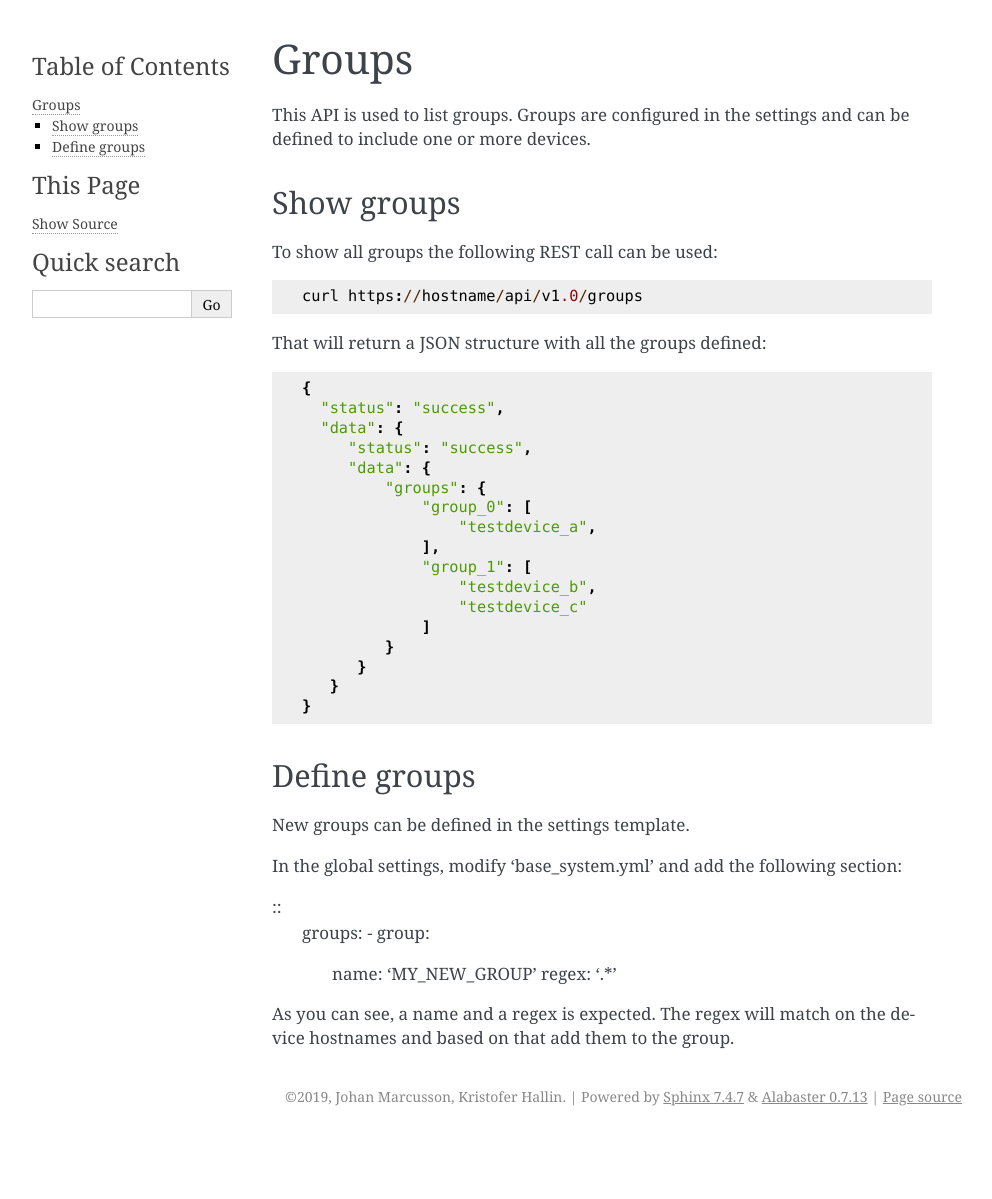
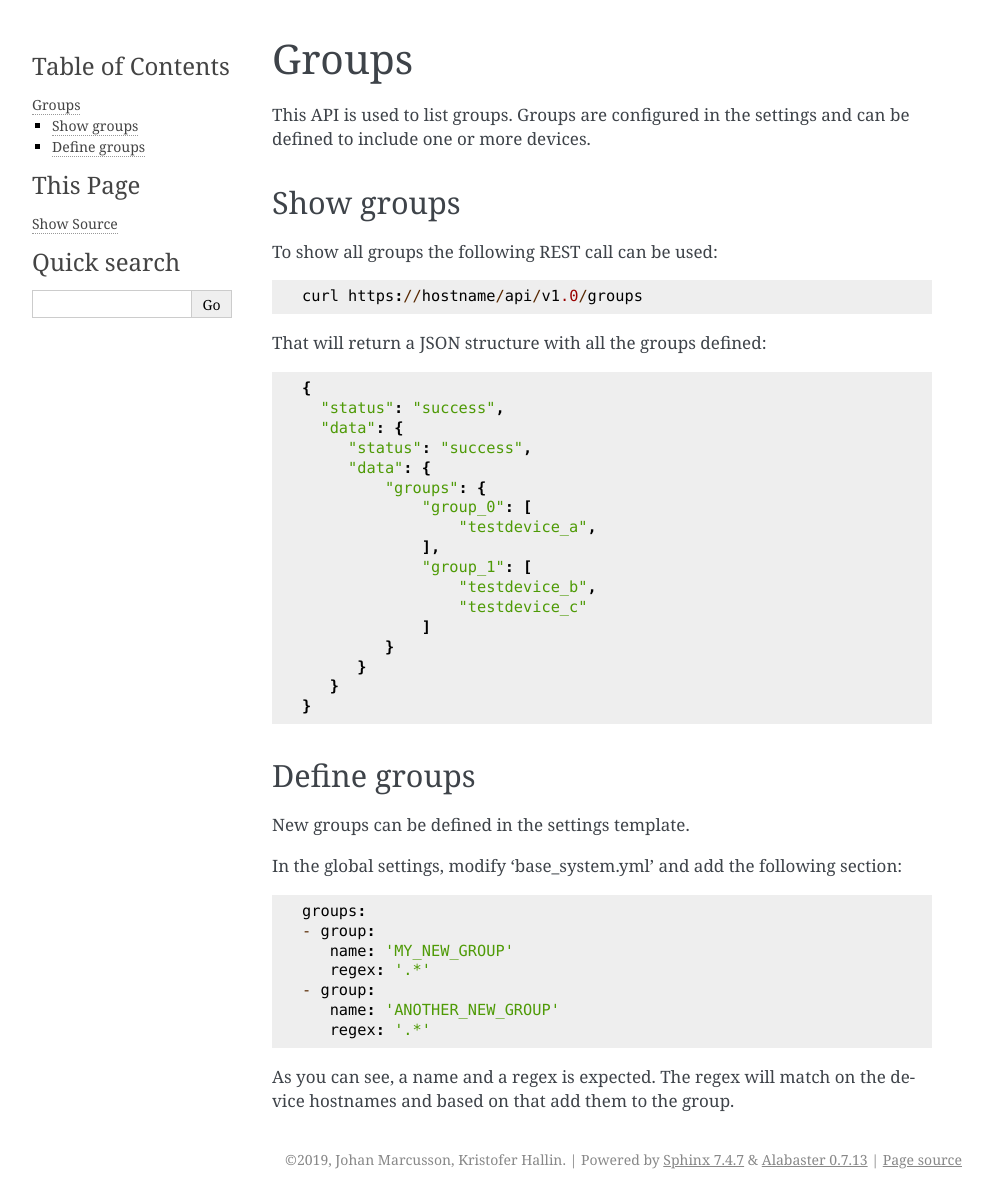
Before and after one commit to SUNET/cnaas-nms, a Sphinx documentation site: the page built from docs/apiref/groups.rst, in a window 1280 px wide. Shown: the whole page, without its empty margins (148-1140 px from the left). Built offline with Sphinx 7.4.7, drawn with Linux system fonts in a browser that asks for light colours; before the commit the page ends 1136 px from its top, so only the background shows below that.

Commit message:
Groups examples

```diff
--- a/docs/apiref/groups.rst
+++ b/docs/apiref/groups.rst
@@ -45,10 +45,14 @@ In the global settings, modify 'base_system.yml' and add the following
 section:
 
 ::
+
    groups:
    - group:
       name: 'MY_NEW_GROUP'
       regex: '.*'
+   - group:
+      name: 'ANOTHER_NEW_GROUP'
+      regex: '.*'
 
 As you can see, a name and a regex is expected. The regex will match
 on the device hostnames and based on that add them to the group.
```
